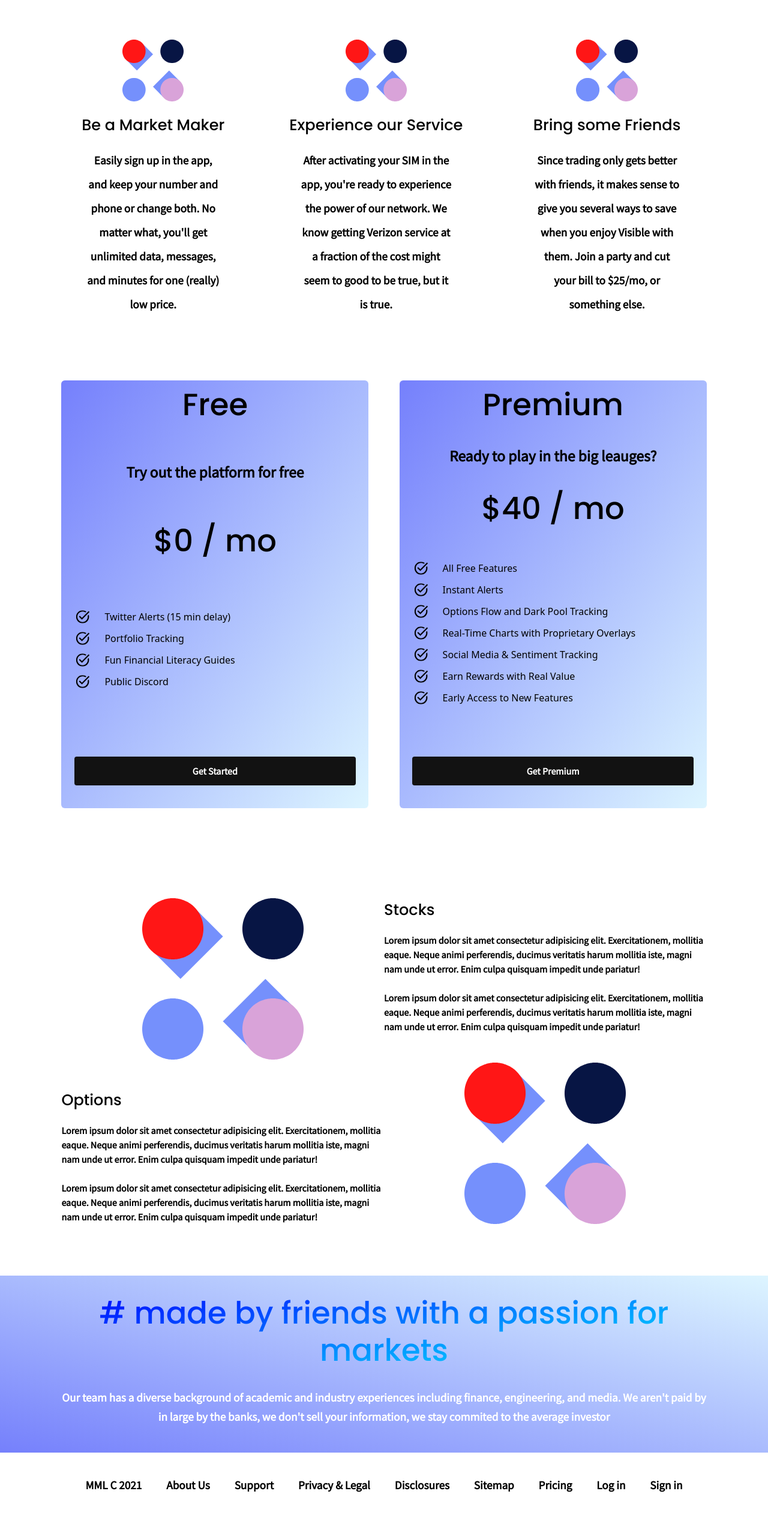
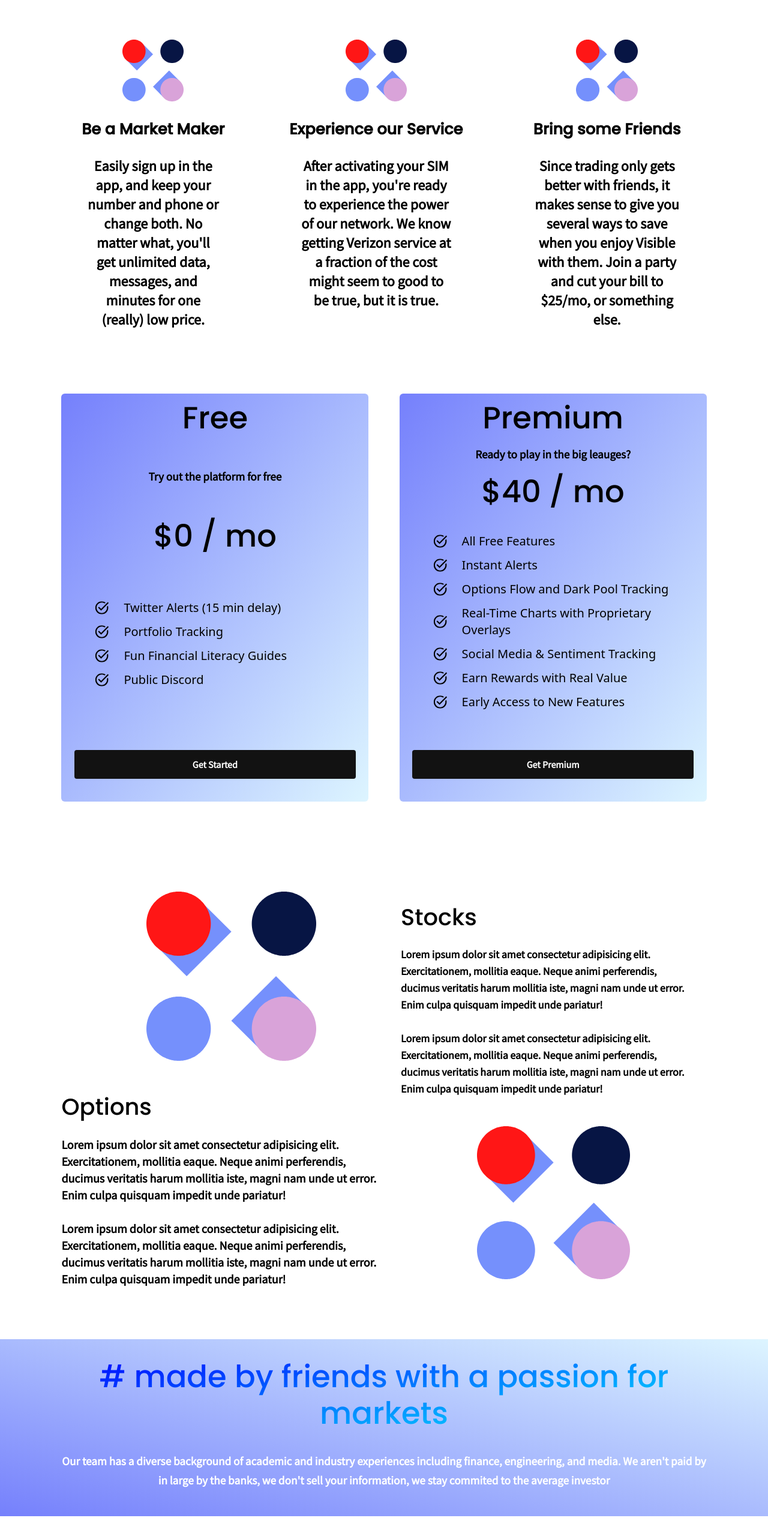
Before and after one commit to jonkarrer/market_maker, a Next.js app: page / in a window 1280 px wide. Shown: the part 1321-3856 px from the top of the page at 60% size. Built offline with nearby package versions, Linux system fonts and the light colour scheme.

Commit message:
mobile done

```diff
--- a/pages/index.tsx
+++ b/pages/index.tsx
@@ -205,7 +205,7 @@ export default function Home() {
         </div>
       </section>
       {/* Page Three */}
-      <section className="sm:flex sm:justify-evenly items-center mx-std">
+      <section className="sm:flex sm:justify-between items-center mx-std">
         <div
           id="left-panel"
           className="flex flex-col items-center my-12% sm:my-8% sm:space-y-12"
@@ -216,8 +216,8 @@ export default function Home() {
             alt="4 circles logo"
           />
           <article className="space-y-5">
-            <h2 className="text-8vw sm:text-2vw">Options</h2>
-            <p>
+            <h2 className="text-8vw sm:text-4vw md:text-3vw">Options</h2>
+            <p className="sm:mr-5 sm:text-sm xl:text-xl">
               Lorem ipsum dolor sit amet consectetur adipisicing elit.
               Exercitationem, mollitia eaque. Neque animi perferendis, ducimus
               veritatis harum mollitia iste, magni nam unde ut error. Enim culpa
@@ -234,8 +234,8 @@ export default function Home() {
           className="flex flex-col items-center my-12% sm:my-8% sm:space-y-12"
         >
           <article className="space-y-5 order-2 sm:order-1">
-            <h2 className="text-8vw sm:text-2vw">Stocks</h2>
-            <p>
+            <h2 className="text-8vw sm:text-4vw md:text-3vw">Stocks</h2>
+            <p className="sm:mr-5 sm:text-sm xl:text-lg">
               Lorem ipsum dolor sit amet consectetur adipisicing elit.
               Exercitationem, mollitia eaque. Neque animi perferendis, ducimus
               veritatis harum mollitia iste, magni nam unde ut error. Enim culpa
@@ -266,10 +266,10 @@ export default function Home() {
           average investor
         </p>
       </section>
-      <footer className="my-12% m-auto sm:my-10 sm:w-11/12 lg:w-4/5 lg:text-xl ">
+      <footer className="my-12% m-auto sm:my-8 sm:w-11/12 lg:w-4/5 lg:text-xl lg:my-10 ">
         <nav
           id="links"
-          className="grid grid-cols-2 gap-3 sm:text-2vw sm:flex sm:justify-around lg:text-1.5vw"
+          className="grid grid-cols-2 gap-3 w-11/12 pb-3 mx-auto sm:flex sm:justify-around sm:text-1.5vw"
         >
           <a>MML C 2021</a>
           <a href="">About Us</a>
@@ -283,7 +283,7 @@ export default function Home() {
         </nav>
         <nav
           id="icons"
-          className="flex justify-around my-8 sm:justify-evenly sm:w-2/3 mx-auto sm:my-12"
+          className="flex justify-around my-8 sm:justify-evenly sm:w-2/3 mx-auto"
         >
           <a href="">
             <img src="./assets/Social/reddit-dk.svg" alt="reddit icon" />
--- a/styles/globals.css
+++ b/styles/globals.css
@@ -57,35 +57,35 @@
   /*Home Page*/
   .info-block {
     /*3 blocks, icon has 4 circles*/
-    @apply h-full flex flex-col items-center justify-center text-center mx-std sm:mx-5;
+    @apply flex flex-col items-center justify-start text-center mx-std sm:mx-5 space-y-5 xl:space-y-8;
   }
   .info-block img {
     @apply w-1/4 sm:w-8vw;
   }
   .info-block h3 {
-    @apply text-5vw sm:text-2vw sm:my-5;
+    @apply text-6vw font-semibold sm:text-1.5vw md:text-xl lg:text-2vw;
   }
   .info-block p {
-    @apply text-mobile-p leading-10 sm:text-1.5vw sm:leading-4 md:leading-6 lg:mx-8% lg:leading-7 xl:leading-10;
+    @apply text-mobile-p leading-8 sm:text-1.5vw sm:leading-4 md:text-1.5vw md:leading-6 lg:mx-8% lg:text-xl xl:leading-8 xl:text-2xl;
   }
   .price-card {
     /*2 blue cards explaining price options*/
-    @apply h-auto grid grid-rows-price-cards gap-5 sm:gap-10 text-center w-11/12 py-3 sm:w-40vw sm:hover:shadow-xl cursor-pointer bg-gradient-to-br from-lt-blue to-lt-teal rounded-md;
+    @apply h-auto grid grid-rows-price-cards gap-5  text-center w-11/12 py-3 sm:w-40vw sm:hover:shadow-2xl cursor-pointer bg-gradient-to-br from-lt-blue to-lt-teal rounded-md;
   }
   .price-card h2 {
     @apply text-mobile-h sm:text-4vw;
   }
   .price-card p {
-    @apply text-mobile-p sm:text-desktop-p;
+    @apply text-mobile-p sm:text-desktop-p lg:text-1.5vw;
   }
   .price-card ul {
     @apply list-none space-y-3 my-5 mx-std sm:mx-6;
   }
   .price-card li {
-    @apply flex items-center h-auto text-left;
+    @apply flex items-center h-auto text-left lg:ml-8 sm:text-sm md:text-base lg:text-lg xl:text-xl;
   }
   .price-card li img {
-    @apply w-1/12 mr-6 sm:w-6;
+    @apply w-1/12 mr-6 sm:w-4 md:w-5 xl:w-6;
   }
   .price-card button {
     @apply w-11/12 bg-dk-black py-3 m-auto;
```
